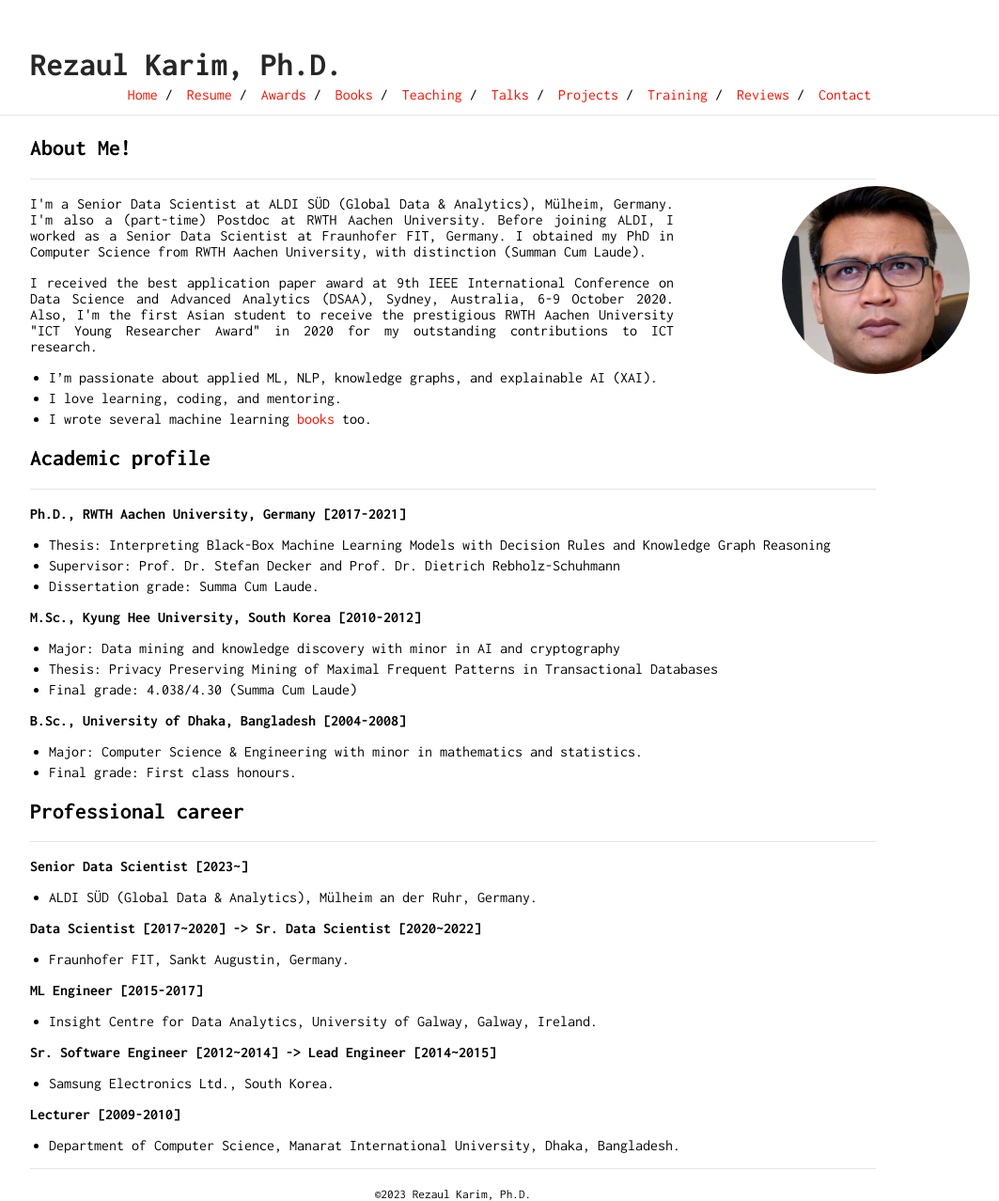
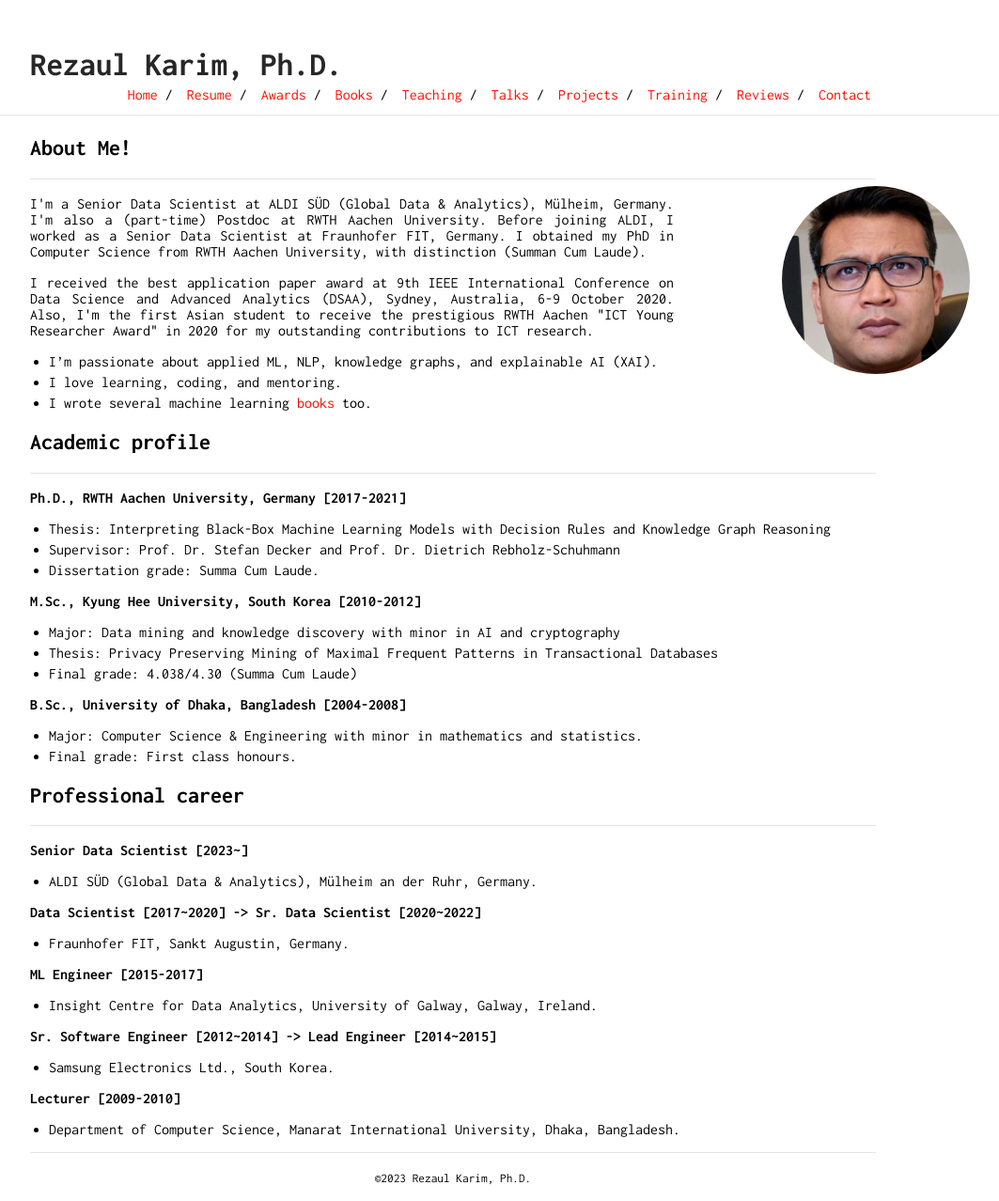
Before and after one commit to rezacsedu/rezacsedu.github.io, a Jekyll site: the page built from index.md, in a window 1280 px wide. Shown: the whole page at 94% size, without its empty margins (158-1221 px from the left). Built offline with Jekyll 4.4.1, drawn with Linux system fonts in a browser that asks for light colours; our own code applies the rules of GitHub Pages for plain Markdown files.

Commit message:
Update index.md

```diff
--- a/index.md
+++ b/index.md
@@ -4,7 +4,7 @@ ___
 
 <p style='text-align: justify;'> I'm a Senior Data Scientist at ALDI SÜD (Global Data & Analytics), Mülheim, Germany. I'm also a (part-time) Postdoc at RWTH Aachen University. Before joining ALDI, I worked as a Senior Data Scientist at Fraunhofer FIT, Germany. I obtained my PhD in Computer Science from RWTH Aachen University, with distinction (Summan Cum Laude).</p>
 
-<p style='text-align: justify;'> I received the best application paper award at 9th IEEE International Conference on Data Science and Advanced Analytics (DSAA),  Sydney, Australia, 6-9 October 2020. Also, I'm the first Asian student to receive the prestigious RWTH Aachen University "ICT Young Researcher Award" in 2020 for my outstanding contributions to ICT research.</p>
+<p style='text-align: justify;'> I received the best application paper award at 9th IEEE International Conference on Data Science and Advanced Analytics (DSAA),  Sydney, Australia, 6-9 October 2020. Also, I'm the first Asian student to receive the prestigious RWTH Aachen "ICT Young Researcher Award" in 2020 for my outstanding contributions to ICT research.</p>
 
 - I'm passionate about applied ML, NLP, knowledge graphs, and explainable AI (XAI).
 - I love learning, coding, and mentoring.
```
